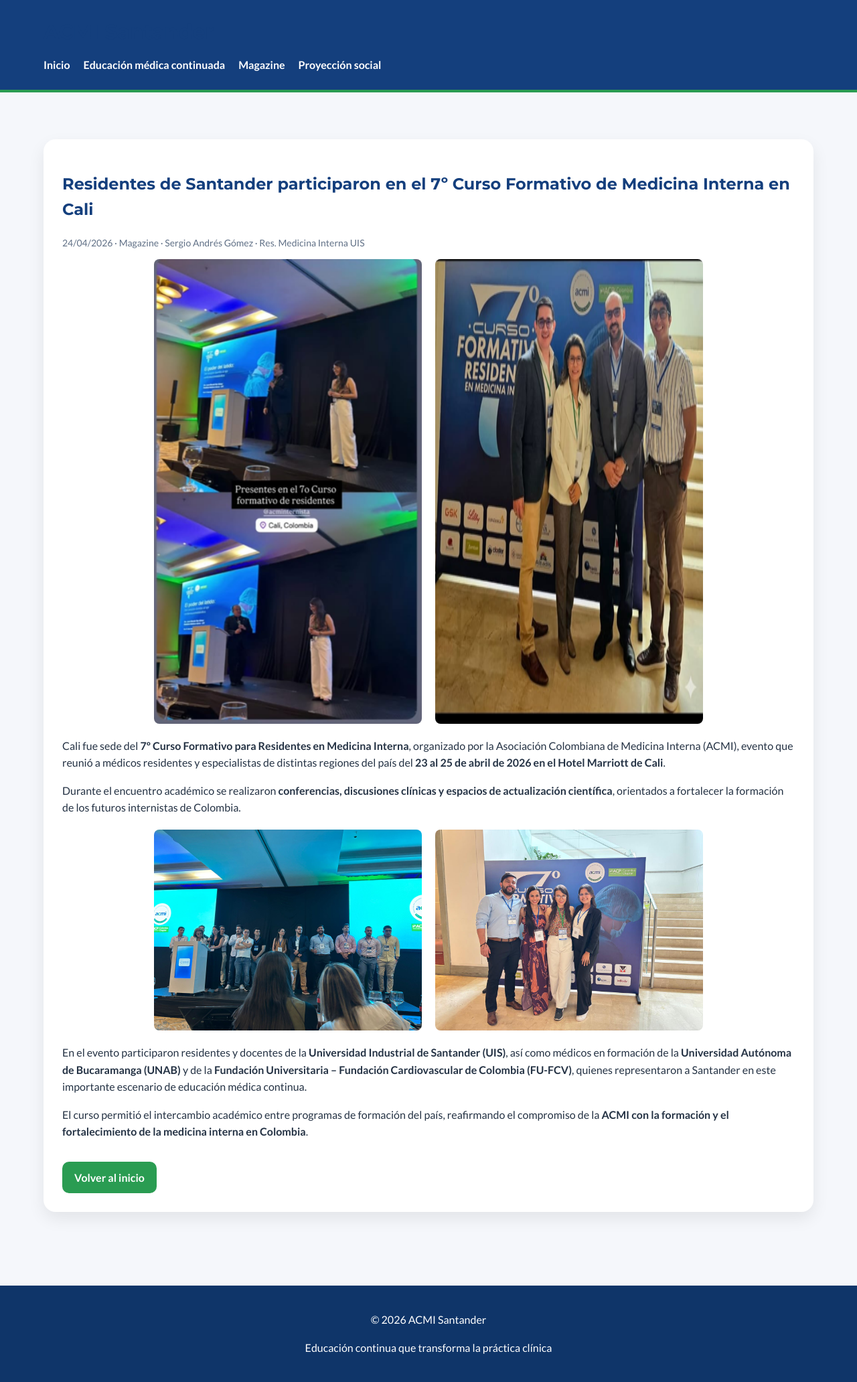
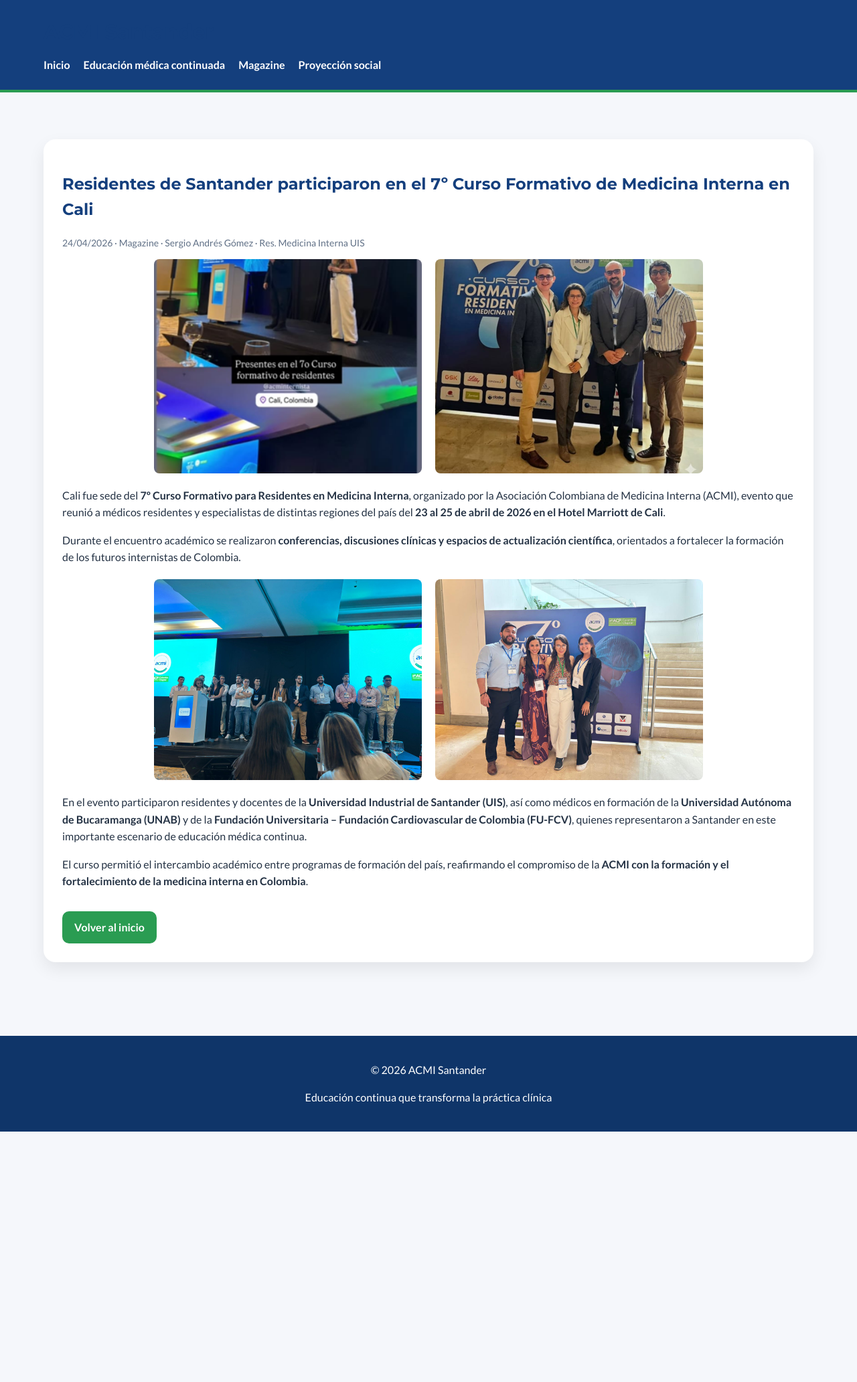
Before and after one commit to Acmisantander/Acmisantander, a Jekyll site: the page built from _posts/2026-04-24-residentes-santander-curso-medicina-interna-cali.md, in a window 1280 px wide. Shown: the whole page at 67% size. Built offline with Jekyll 4.4.1, drawn with Linux system fonts in a browser that asks for light colours; after the commit the page ends 1690 px from its top, so only the background shows below that.

Commit message:
Update 2026-04-24-residentes-santander-curso-medicina-interna-cali.md

```diff
--- a/_posts/2026-04-24-residentes-santander-curso-medicina-interna-cali.md
+++ b/_posts/2026-04-24-residentes-santander-curso-medicina-interna-cali.md
@@ -7,13 +7,14 @@
 category_name: "Magazine"
 subcategory: noticias
 subcategory_name: "Noticias"
+cover: /img/ACMI%20CALI%201.png
 ---
 
 <div style="display:flex; gap:20px; flex-wrap:wrap; justify-content:center; margin-bottom:20px;">
 
-<img src="{{ site.baseurl }}/img/ACMI%20CALI%201.png" style="width:400px; border-radius:8px;">
+<img src="{{ site.baseurl }}/img/ACMI%20CALI%201.png" style="width:400px; height:320px; object-fit:cover; border-radius:8px;">
 
-<img src="{{ site.baseurl }}/img/ACMI%20CALI%202.png" style="width:400px; border-radius:8px;">
+<img src="{{ site.baseurl }}/img/ACMI%20CALI%202.png" style="width:400px; height:320px; object-fit:cover; border-radius:8px;">
 
 </div>
 
@@ -23,9 +24,9 @@
 
 <div style="display:flex; gap:20px; flex-wrap:wrap; justify-content:center; margin:20px 0;">
 
-<img src="{{ site.baseurl }}/img/ACMI%20CALI%203.jpeg" style="width:400px; border-radius:8px;">
+<img src="{{ site.baseurl }}/img/ACMI%20CALI%203.jpeg" style="width:400px; height:300px; object-fit:cover; border-radius:8px;">
 
-<img src="{{ site.baseurl }}/img/ACMI%20CALI%204.jpeg" style="width:400px; border-radius:8px;">
+<img src="{{ site.baseurl }}/img/ACMI%20CALI%204.jpeg" style="width:400px; height:300px; object-fit:cover; border-radius:8px;">
 
 </div>
 
```
